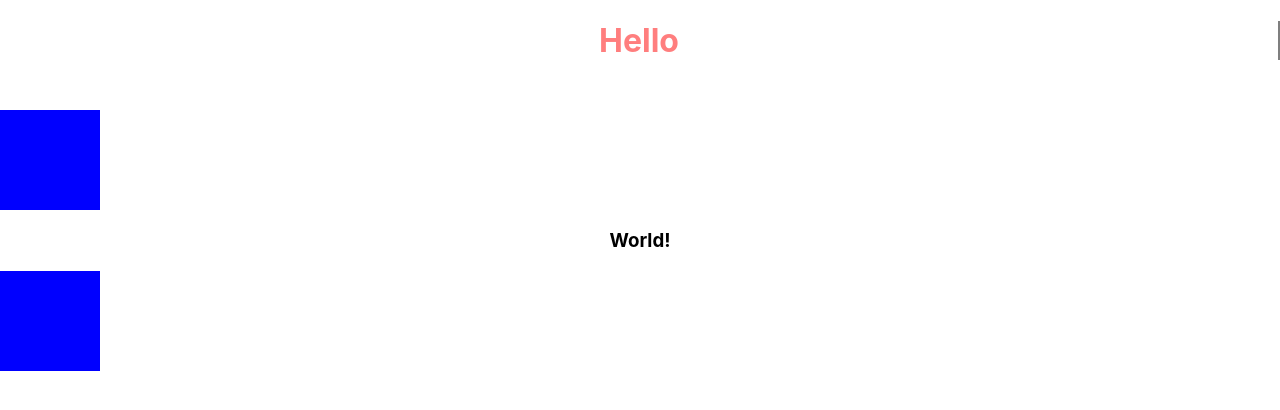
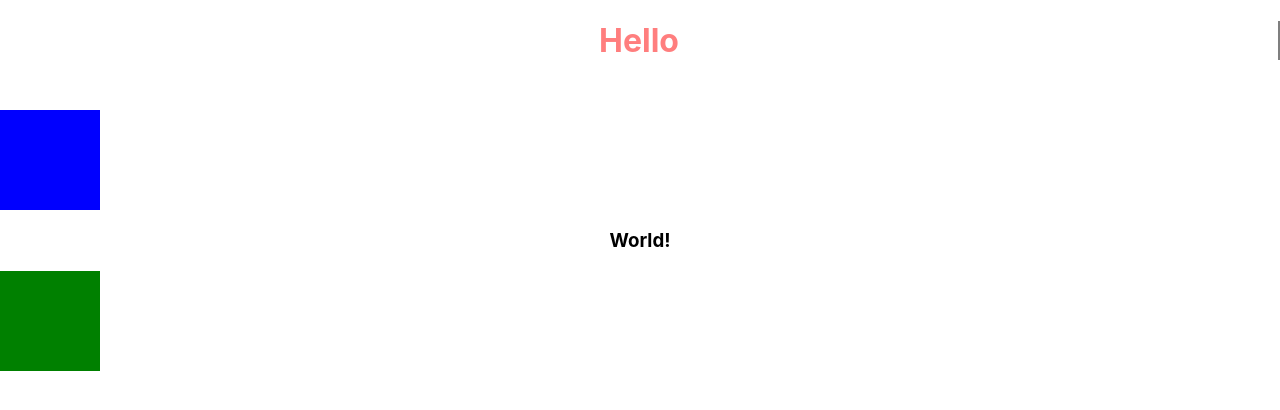
Before and after one commit to iHateAI/STUDY-REACT-BASIC, a React (Create React App) app: page / in a window 1280 px wide. Shown: the top 410 px of the page. Built offline with nearby package versions, Linux system fonts and the light colour scheme; the HTML template or start-up script is replaced by a standard one.

Commit message:
CSS 모듈
- CSS 모듈을 이용하여 오버라이딩을 피하고 선택자 네이밍 고민을 해결할 수 있다
- 컴포넌트 단위로 CSS 적용

```diff
--- a/src/App.css
+++ b/src/App.css
@@ -36,9 +36,3 @@
     transform: rotate(360deg);
   }
 }
-
-.box {
-  width: 100px;
-  height: 100px;
-  background-color: red;
-}
--- /dev/null
+++ b/src/App.module.css
@@ -0,0 +1,5 @@
+.box {
+  width: 100px;
+  height: 100px;
+  background-color: green;
+}
--- a/src/App.tsx
+++ b/src/App.tsx
@@ -1,12 +1,13 @@
 import "./App.css";
 import Hello from "./component/Hello";
 import Welcome from "./component/Welcome";
+import styles from "./App.module.css";
 
 function App() {
   return (
     <div className="App">
       <Hello />
-      <div className="box"></div>
+      <div className={styles.box}></div>
     </div>
   );
 }
--- a/src/component/Hello.tsx
+++ b/src/component/Hello.tsx
@@ -1,5 +1,5 @@
 import World from "./World";
-import './Hello.css'
+import styles from './Hello.module.css'
 
 const Hello = () => {
   return (
@@ -14,7 +14,7 @@
       >
         Hello
       </h1>
-      <div className="box"></div>
+      <div className={styles.box}></div>
       <World />
     </>
   );
```
Also changed, not shown: src/component/Hello.module.css (renamed from src/component/Hello.css).
